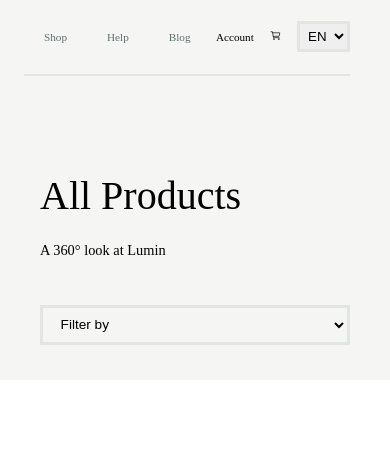
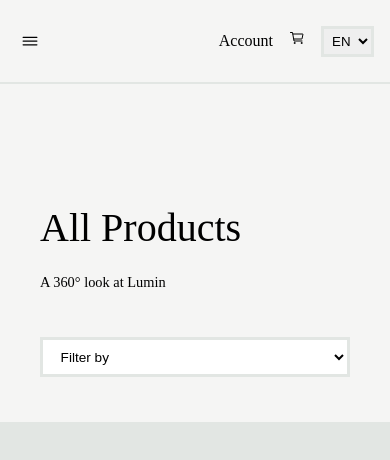
Before and after one commit to cyberkillua/pangaea, a React (Create React App) app: page / in a window 390 px wide. Shown: the top 460 px of the page. Built offline with nearby package versions, Linux system fonts and the light colour scheme.

Commit message:
added burger to header section

```diff
--- a/src/App.js
+++ b/src/App.js
@@ -1,10 +1,11 @@
 import Header from "./Components/Navbar/Header"
-
+import Product from "./Components/Product";
 
 function App() {
   return (
     <div className="App">
       <Header />
+      <Product />
     </div>
   );
 }
--- /dev/null
+++ b/src/Components/Navbar/Burger.js
@@ -0,0 +1,14 @@
+import React, { useState } from "react";
+import Navlist from "./Navlist";
+
+const Burger = () => {
+  const [open, setOpen] = useState(false);
+  return (
+    <section className="hamburger-menu">
+      <ion-icon name="menu-outline" onClick={() => setOpen(!open)}></ion-icon>
+      {open && <Navlist />}
+    </section>
+  );
+};
+
+export default Burger;
--- a/src/Components/Navbar/Header.js
+++ b/src/Components/Navbar/Header.js
@@ -1,5 +1,7 @@
 import React from "react";
 import Logo from "../../assets/logo.svg";
+import Burger from "./Burger";
+import NormalNav from "./NormalNav";
 
 const Header = () => {
   return (
@@ -7,11 +9,8 @@ const Header = () => {
       <nav className="nav">
         <div className="nav-logo__container">
           <img src={Logo} alt="logo" className="nav__logo" />
-          <ul className="nav__list">
-            <li>Shop</li>
-            <li>Help</li>
-            <li>Blog</li>
-          </ul>
+          <NormalNav />
+          <Burger />
         </div>
 
         <div className="nav__account">
@@ -32,7 +31,9 @@ const Header = () => {
       <section className="header__second-section">
         <div className="header__second-section--text">
           <p className="header__second-section--text__big">All Products</p>
-          <p className="header__second-section--text__small">A 360° look at Lumin</p>
+          <p className="header__second-section--text__small">
+            A 360° look at Lumin
+          </p>
         </div>
         <div className="header__second-section--filter">
           <select>
--- /dev/null
+++ b/src/Components/Navbar/Navlist.js
@@ -0,0 +1,11 @@
+const Navlist = () => {
+  return (
+    <ul className="nav__list">
+      <li>Shop</li>
+      <li>Help</li>
+      <li>Blog</li>
+    </ul>
+  );
+};
+
+export default Navlist;
--- /dev/null
+++ b/src/Components/Navbar/NormalNav.js
@@ -0,0 +1,11 @@
+import Navlist from "./Navlist";
+
+const NormalNav = () => {
+  return (
+    <div className="normal-nav">
+      <Navlist />
+    </div>
+  );
+};
+
+export default NormalNav;
--- a/src/Components/Product.js
+++ b/src/Components/Product.js
@@ -0,0 +1,7 @@
+const Product = () => {
+  return <section className="product">
+
+  </section>;
+};
+
+export default Product;
--- a/src/sass/index.css
+++ b/src/sass/index.css
@@ -56,6 +56,12 @@ html {
   background-color: #F5F5F4;
 }
 
+@media (max-width: 48em) {
+  .header {
+    height: 50vh;
+  }
+}
+
 .header .nav {
   height: 20%;
   margin: 0rem 5rem 0rem 3rem;
@@ -72,6 +78,13 @@ html {
   font-size: 1.4rem;
 }
 
+@media (max-width: 48em) {
+  .header .nav {
+    margin: 0 0 3rem 0;
+    padding: 0 2rem;
+  }
+}
+
 .header .nav-logo__container {
   display: -webkit-box;
   display: -ms-flexbox;
@@ -79,6 +92,13 @@ html {
   -webkit-box-align: center;
       -ms-flex-align: center;
           align-items: center;
+}
+
+@media (max-width: 48em) {
+  .header .nav-logo__container {
+    position: relative;
+    width: 100%;
+  }
 }
 
 .header .nav__logo {
@@ -102,7 +122,18 @@ html {
 
 @media (max-width: 48em) {
   .header .nav__list {
-    margin-left: 0;
+    display: -webkit-box;
+    display: -ms-flexbox;
+    display: flex;
+    -webkit-box-orient: vertical;
+    -webkit-box-direction: normal;
+        -ms-flex-direction: column;
+            flex-direction: column;
+    position: absolute;
+    top: 3rem;
+    left: 0;
+    width: 100%;
+    margin: 0;
   }
 }
 
@@ -117,6 +148,12 @@ html {
   -webkit-box-align: center;
       -ms-flex-align: center;
           align-items: center;
+}
+
+@media (max-width: 48em) {
+  .header .nav__account {
+    font-size: 2rem;
+  }
 }
 
 .header .nav__account--cart {
@@ -163,7 +200,7 @@ html {
 }
 
 .header__second-section--filter select {
-  background-color: transparent;
+  background-color: white;
   border: 3px solid #E2E6E3;
   padding: 0 1em;
   margin: 0;
@@ -177,4 +214,32 @@ html {
     width: 100%;
   }
 }
+
+.hamburger-menu {
+  font-size: 2.5rem;
+  position: absolute;
+  left: 2%;
+  cursor: pointer;
+  display: none;
+}
+
+@media (max-width: 48em) {
+  .hamburger-menu {
+    display: -webkit-box;
+    display: -ms-flexbox;
+    display: flex;
+    width: 100%;
+  }
+}
+
+@media (max-width: 48em) {
+  .normal-nav {
+    display: none;
+  }
+}
+
+.product {
+  min-height: 55VH;
+  background-color: #E2E6E3;
+}
 /*# sourceMappingURL=index.css.map */
--- a/src/sass/index.scss
+++ b/src/sass/index.scss
@@ -9,6 +9,7 @@
 @import 'components/button';
 
 @import 'layouts/header';
+@import 'layouts/product';
 
 @import 'pages/home';
 @import '../assets/copyfonts.com_bau-regular.ttf'
--- a/src/sass/layouts/_header.scss
+++ b/src/sass/layouts/_header.scss
@@ -2,6 +2,9 @@
   height: 45vh;
   width: 100%;
   background-color: $primary-color;
+  @include small-screen {
+   height: 50vh;
+  }
   .nav {
     height: 20%;
     margin: 0rem 5rem 0rem 3rem;
@@ -10,10 +13,19 @@
     align-items: center;
     justify-content: space-between;
     font-size: 1.4rem;
+    @include small-screen {
+      margin: 0 0 3rem 0;
+      padding: 0 2rem;
+    }
 
     &-logo__container {
       display: flex;
       align-items: center;
+
+      @include small-screen {
+        position: relative;
+        width: 100%;
+      }
     }
 
     &__logo {
@@ -28,7 +40,14 @@
       list-style: none;
       color: $primary-text-color;
       @include small-screen {
-        margin-left: 0;
+        display: flex;
+        flex-direction: column;
+        // background-color: white;
+        position: absolute;
+        top: 3rem;
+        left: 0;
+        width: 100%;
+        margin: 0;
       }
 
       li {
@@ -38,6 +57,9 @@
     &__account {
       display: flex;
       align-items: center;
+      @include small-screen {
+        font-size: 2rem;
+      }
       &--cart {
         margin: 0 2rem;
       }
@@ -72,7 +94,7 @@
         margin: 5rem 0;
       }
       select {
-        background-color: transparent;
+        background-color: white;
         border: 3px solid $light-grey;
         padding: 0 1em;
         margin: 0;
@@ -86,3 +108,24 @@
     }
   }
 }
+
+.hamburger-menu {
+  font-size: 2.5rem;
+  position: absolute;
+  left: 2%;
+  cursor: pointer;
+  display: none;
+
+
+  @include small-screen {
+    display: flex;
+    // position: relative;
+    width: 100%;
+  }
+}
+
+.normal-nav {
+  @include small-screen {
+    display: none;
+  }
+}
--- /dev/null
+++ b/src/sass/layouts/_product.scss
@@ -0,0 +1,4 @@
+.product {
+    min-height: 55VH;
+    background-color: $light-grey;
+}
```
Also changed, not shown: 1 other file (tests, documents, lock files or other folders).
